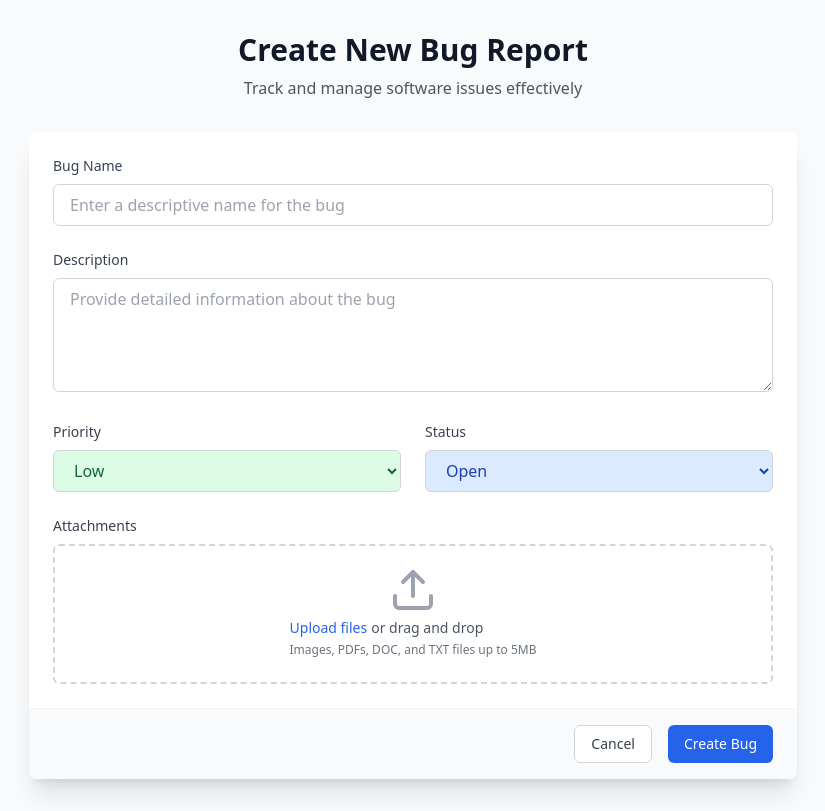
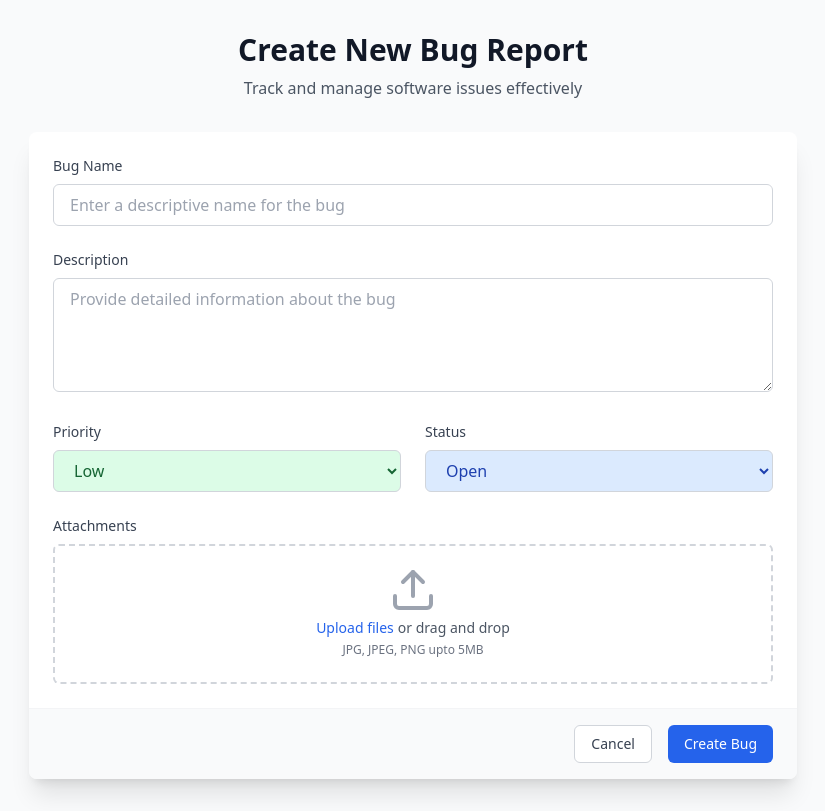
Before and after one commit to Mujahid-h/SQA-Software, a React (Create React App) app in the folder client/: page /create-bug in a window 1280 px wide. Shown: the whole page, without its empty margins (227-1052 px from the left). Built offline with nearby package versions, Linux system fonts and the light colour scheme.

Commit message:
"Update allowed file types and size description in CreateBug component"

```diff
--- a/client/src/pages/CreateBug.jsx
+++ b/client/src/pages/CreateBug.jsx
@@ -306,7 +306,7 @@ const CreateBug = () => {
                     <p className="pl-1">or drag and drop</p>
                   </div>
                   <p className="text-xs text-gray-500">
-                    Images, PDFs, DOC, and TXT files up to 5MB
+                    JPG, JPEG, PNG upto 5MB
                   </p>
                 </div>
               </div>
```
